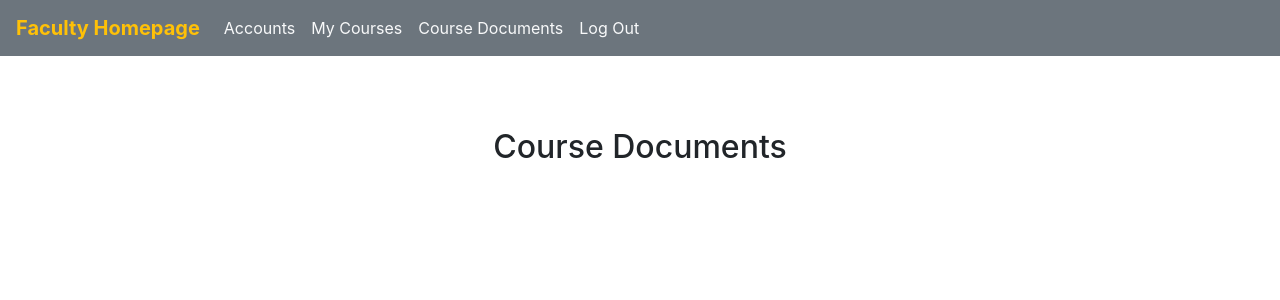
After one commit to mgm767/CS3910, a PHP site: page /faculty_documents.html in a window 1280 px wide. The commit adds this page. Shown: the top 300 px of the page. Run offline with PHP 8.4, Linux system fonts and the light colour scheme; a stand-in replaces the project's code that opens the database connection; some libraries are stand-ins or nearby versions.

```diff
--- a/admin_add_account.html
+++ b/admin_add_account.html
@@ -69,7 +69,7 @@
                     <label class="checkbox-inline"><input type="checkbox" name="optcheckbox"> Tutor  </label>
                     <label class="checkbox-inline"><input type="checkbox" name="optcheckbox"> Student  </label>
                     <div>
-                        <button class="btn btn-success mt-2" ng-click="newAccount(account)" ng-disabled="newAccountForm.$invalid">Add Account</button>
+                        <button class="btn btn-success mt-2" ng-click="newAccount">Add Account</button>
                     </div>
                 </form>
             </div>
--- a/data.tutorcs.controller.js
+++ b/data.tutorcs.controller.js
@@ -168,6 +168,7 @@
 				});
 		};
 
+
         $scope.deleteUser = function(firstName, lastName, hawk_id) {
 			if (confirm("Are you sure you want to delete " + firstName + ' ' + lastName + "?")) {
 				$http.post('deleteUser.php', {"hawk_id": hawk_id})
@@ -184,6 +185,24 @@
 					});
 			}
         };
+
+        //create a new account
+        $scope.newAccount = function () {
+            $http.post('admin_add_account.php')
+            .then(function(response) {
+                if (response.status == 200) {
+                    if (response.data.status == 'error') {
+                        alert('error: ' + response.data.message.users);
+                    } else {
+                        console.log(response.data.value.users);
+                        $scope.users = response.data.value.users;
+                    }
+                } else {
+                        alert('unexpected error');
+                    }
+                });
+        };
+
 
         $scope.facultyCourses = [];
         $scope.getFacultyCourses = function () {
--- /dev/null
+++ b/faculty_documents.html
@@ -0,0 +1,61 @@
+<!DOCTYPE html>
+<html lang="en" ng-app="cs_project">
+<head>
+    <title>Course Documents</title>
+        <!--Boostrap Code-->
+    <link rel="stylesheet" href="https://maxcdn.bootstrapcdn.com/bootstrap/4.0.0/css/bootstrap.min.css" integrity="sha384-Gn5384xqQ1aoWXA+058RXPxPg6fy4IWvTNh0E263XmFcJlSAwiGgFAW/dAiS6JXm" crossorigin="anonymous">
+    <!-- Bootstrap JS-->
+    <script src="https://code.jquery.com/jquery-3.2.1.slim.min.js" integrity="sha384-KJ3o2DKtIkvYIK3UENzmM7KCkRr/rE9/Qpg6aAZGJwFDMVNA/GpGFF93hXpG5KkN" crossorigin="anonymous"></script>
+    <script src="https://cdnjs.cloudflare.com/ajax/libs/popper.js/1.12.9/umd/popper.min.js" integrity="sha384-ApNbgh9B+Y1QKtv3Rn7W3mgPxhU9K/ScQsAP7hUibX39j7fakFPskvXusvfa0b4Q" crossorigin="anonymous"></script>
+    <script src="https://maxcdn.bootstrapcdn.com/bootstrap/4.0.0/js/bootstrap.min.js" integrity="sha384-JZR6Spejh4U02d8jOt6vLEHfe/JQGiRRSQQxSfFWpi1MquVdAyjUar5+76PVCmYl" crossorigin="anonymous"></script>
+
+    <!--link to angular-->
+    <script src="angular.min.js"></script>
+    <!-- angular code-->
+    <script src="cs.module.js"></script>
+    <script src="data.tutorcs.controller.js"></script>
+    <script src="cs.filter.js"></script>
+</head>
+<!-- This is the menu bar -->
+        <nav class="navbar navbar-expand-lg navbar-dark bg-secondary" ng-init="checkifloggedin()">
+
+            <!-- this is a place to put the title of the page, or a logo -->
+
+          <a class="navbar-brand text-warning" href="index_faculty.html"><b>Faculty Homepage</b></a>
+
+          <!-- definition of the buton you see if the screen is too small and you can't fit the full menu -->
+          <!-- make sure the data-target and aria-controls match the div with the content you want to show -->
+          <button class="navbar-toggler" type="button" data-toggle="collapse" data-target="#navbarSupportedContent" aria-controls="navbarSupportedContent" aria-expanded="false" aria-label="Toggle navigation">
+            <span class="navbar-toggler-icon"></span>
+          </button>
+
+            <!-- the id should match the data-target and aria-controls for the navbar-toggler above if you want this to show up on small screens when they expand the menu -->
+          <div class="collapse navbar-collapse" id="navbarSupportedContent">
+
+            <ul class="navbar-nav">
+                <li class="nav-item">
+                    <a class="nav-link text-light" href="faculty_accounts.html">Accounts</a>
+                </li>
+                   <li class="nav-item">
+                    <a class="nav-link text-light" href="faculty_my_courses.html">My Courses</a>
+                </li>
+                <li class="nav-item">
+                    <a class="nav-link text-light" href="faculty_documents.html">Course Documents<span class="sr-only">(current)</span></a>
+                </li>
+              <li class="nav-item">
+                <a class="nav-link text-light" href="login.html">Log Out</a>
+              </li>
+            </ul>
+
+          </div>
+        </nav>
+        <br>
+        <table class="table table-bordered table-hover table-sm">
+<body ng-controller="dataControl">
+    <div class="container-fluid">
+      <div class="col-lg mt-5">
+        <h2 class="text-center">Course Documents</h2>
+      </div>
+    </div>
+</body>
+</html>
```
Also changed, not shown: admin_add_account.php (+10 -7 lines).
